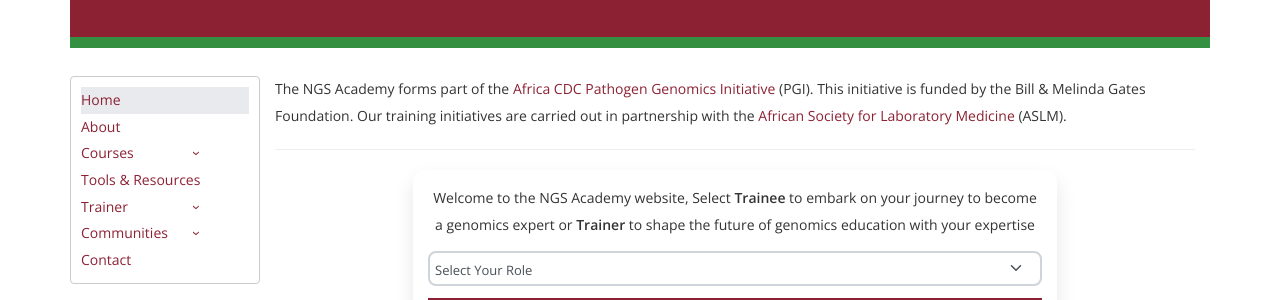
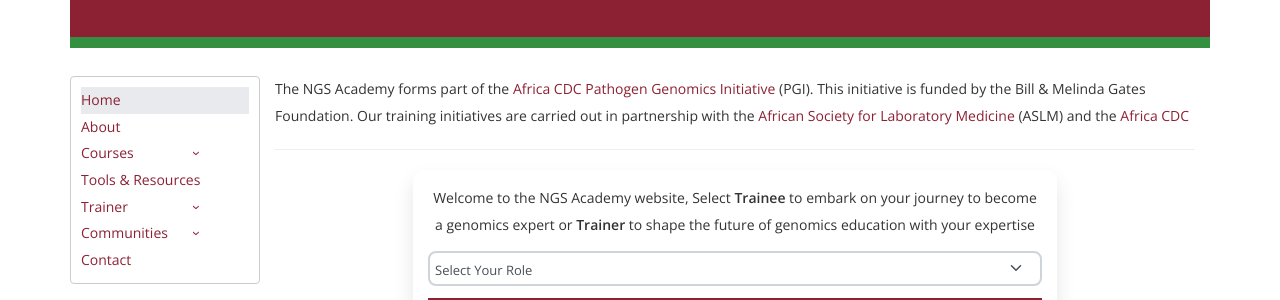
Before and after one commit to uct-cbio/ngs-academy, a Jekyll site: the page built from index.html, in a window 1280 px wide. Shown: the part 214-514 px from the top of the page. Built offline with Jekyll 4.4.1, drawn with Linux system fonts in a browser that asks for light colours; nearby versions of some CDN libraries; some web fonts are replaced; library files that are not in the unit come from our copies; comment, search, counter and statistics services are not loaded.

Commit message:
added Africa CDC to the sub-page header

```diff
--- a/_includes/subpage-intro.html
+++ b/_includes/subpage-intro.html
@@ -1,3 +1,3 @@
 <section>
-    The NGS Academy forms part of the <a href="https://africacdc.org/institutes/ipg/" target="_blank"> Africa CDC Pathogen Genomics Initiative</a> (PGI). This initiative is funded by the Bill & Melinda Gates Foundation. Our training initiatives are carried out in partnership with the <a href="https://aslm.org/" target="_blank">African Society for Laboratory Medicine</a> (ASLM).
+    The NGS Academy forms part of the <a href="https://africacdc.org/institutes/ipg/" target="_blank"> Africa CDC Pathogen Genomics Initiative</a> (PGI). This initiative is funded by the Bill & Melinda Gates Foundation. Our training initiatives are carried out in partnership with the <a href="https://aslm.org/" target="_blank">African Society for Laboratory Medicine</a> (ASLM) and the <a href="https://africacdc.org/" target="_blank"> Africa CDC</a>
 </section>
```
